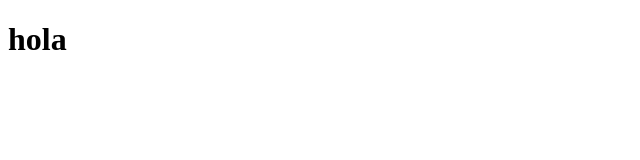
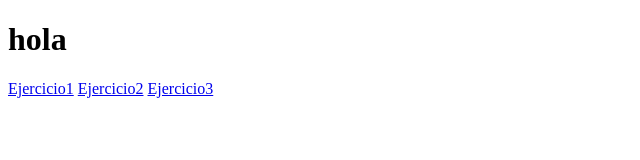
Before and after one commit to Quijote66/curso-html-001, a plain HTML site: page index.html in a window 1280 px wide. Shown: the whole page, without its empty margins (0-640 px from the left). Drawn offline with Linux system fonts and the light colour scheme.

Commit message:
modificacion 2

```diff
--- a/index.html
+++ b/index.html
@@ -8,9 +8,9 @@
 </head>
 <body>
      <h1>hola</h1>
-     <a href="ejercicio2.html"></a>
-     <a href="ejercicio2.html"></a>
-     <a href="ejercicio3.html"></a>
+     <a href="ejercicio2.html">Ejercicio1</a>
+     <a href="ejercicio2.html">Ejercicio2</a>
+     <a href="ejercicio3.html">Ejercicio3</a>
 
  </body>
 </html>
```
